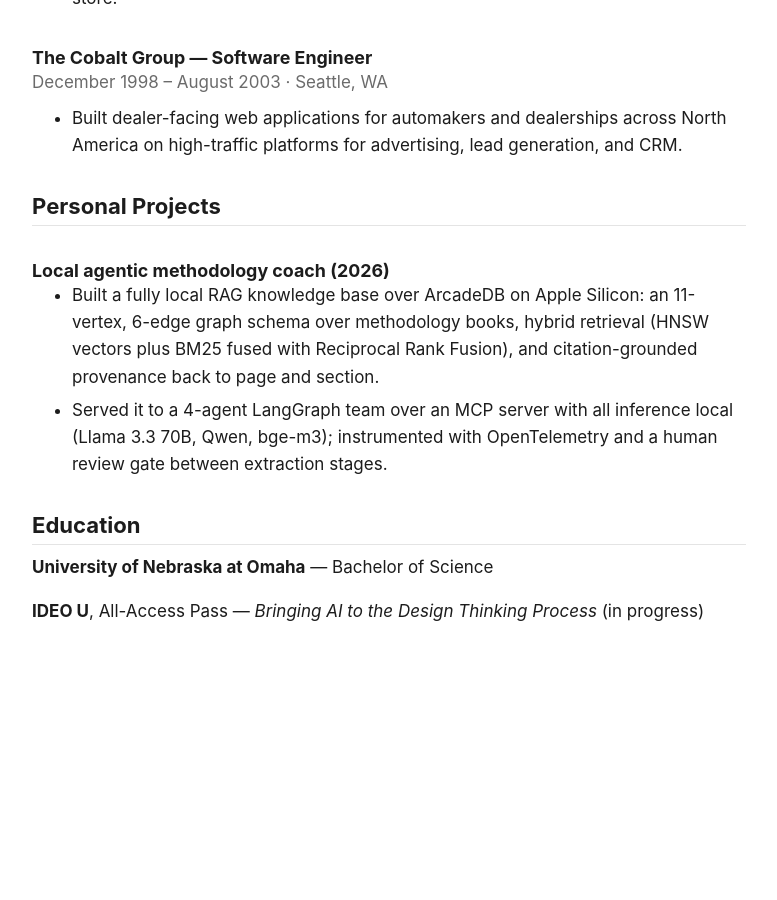
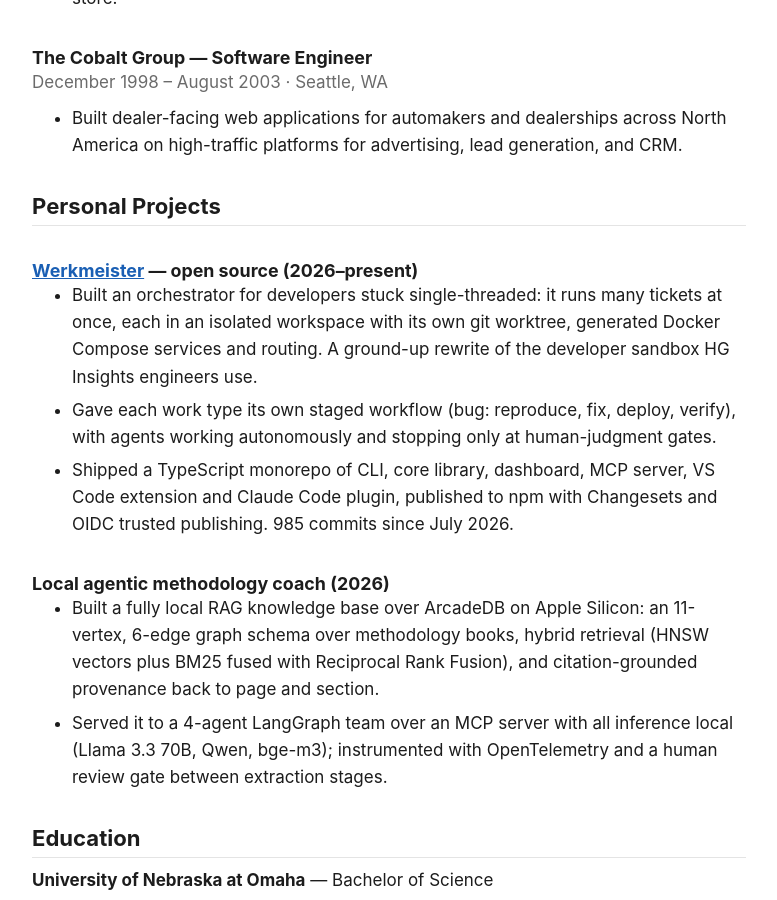
Before and after one commit to jaysonboyer/jaysonboyer.github.io, a Jekyll site: the page built from resume.md, in a window 1280 px wide and 900 px high, scrolled down 7682 px. Shown: the whole window, without its empty margins (251-1028 px from the left). Built offline with Jekyll 4.4.1, drawn with Linux system fonts in a browser that asks for light colours; before the commit the page ends 8392 px from its top, so only the background shows below that.

Commit message:
Update resume

```diff
--- a/resume.md
+++ b/resume.md
@@ -305,6 +305,19 @@ December 1998 – August 2003 · Seattle, WA
 
 ## Personal Projects
 
+### [Werkmeister](https://werkmeister.io/) — open source (2026–present)
+
+- Built an orchestrator for developers stuck single-threaded: it runs many
+  tickets at once, each in an isolated workspace with its own git worktree,
+  generated Docker Compose services and routing. A ground-up rewrite of the
+  developer sandbox HG Insights engineers use.
+- Gave each work type its own staged workflow (bug: reproduce, fix, deploy,
+  verify), with agents working autonomously and stopping only at
+  human-judgment gates.
+- Shipped a TypeScript monorepo of CLI, core library, dashboard, MCP server,
+  VS Code extension and Claude Code plugin, published to npm with Changesets
+  and OIDC trusted publishing. 985 commits since July 2026.
+
 ### Local agentic methodology coach (2026)
 
 - Built a fully local RAG knowledge base over ArcadeDB on Apple Silicon: an
```
